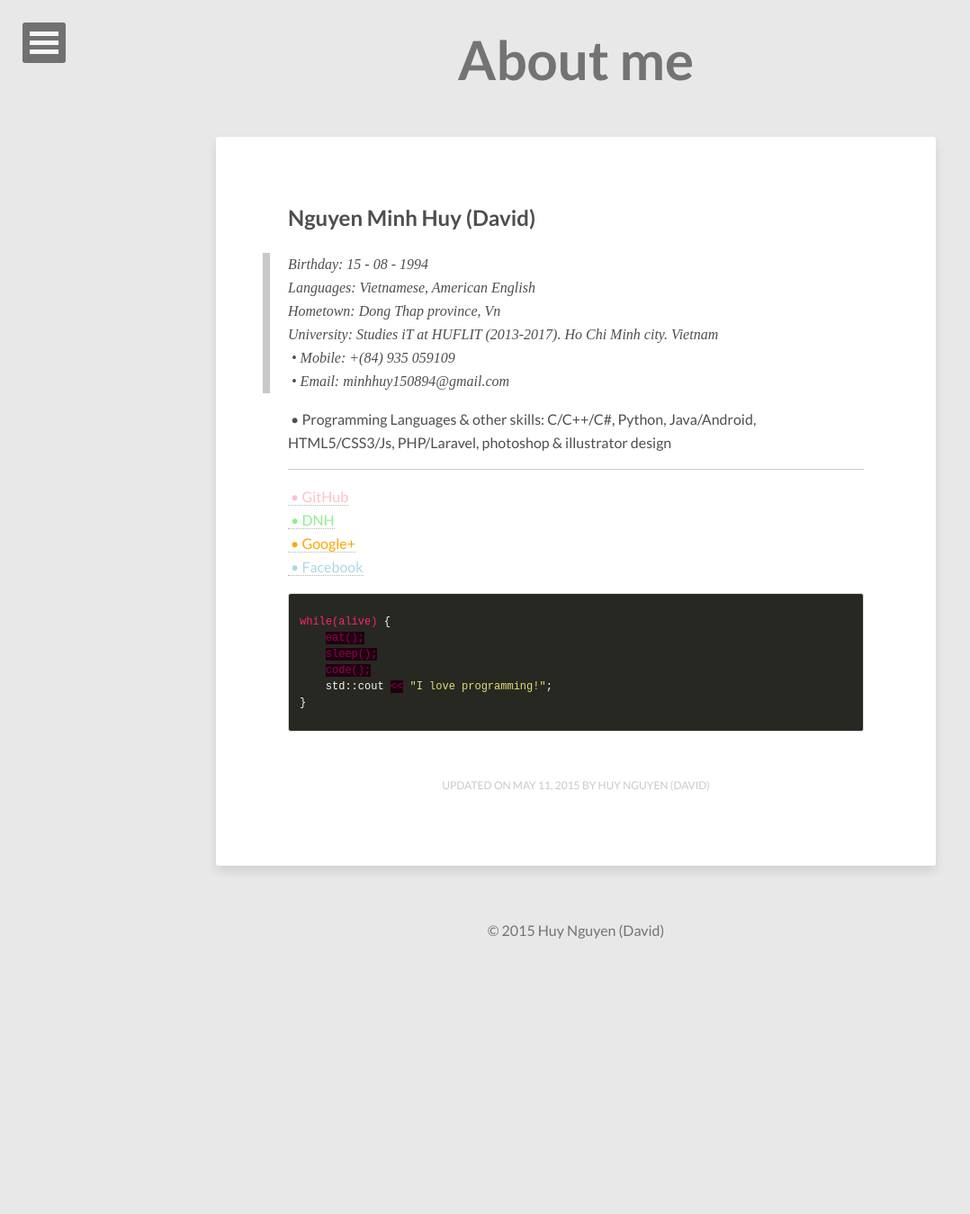
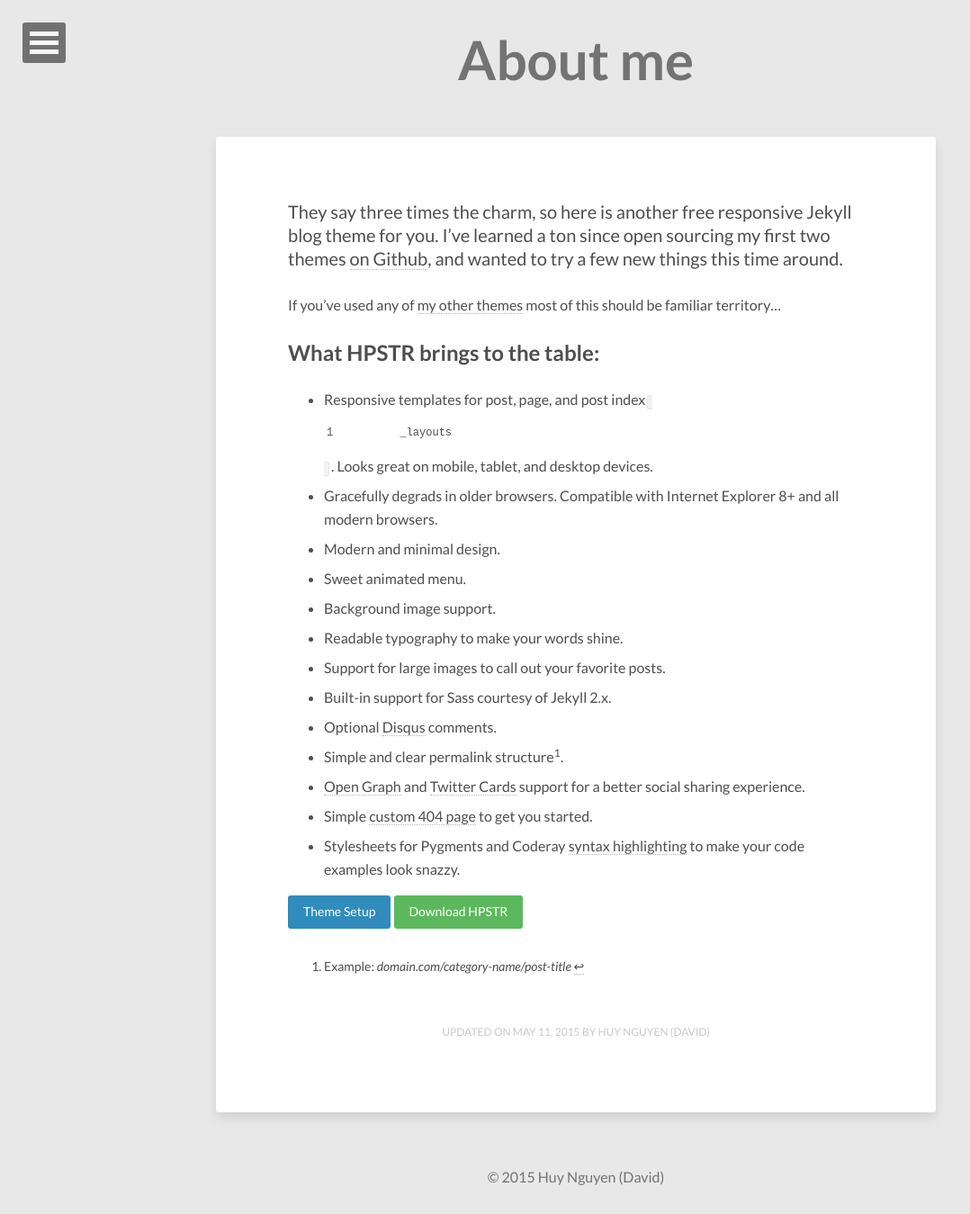
Before and after one commit to vareisen/vareisen.github.io, a Jekyll site: the page built from about/index.md, in a window 1280 px wide. Shown: the whole page at 90% size, without its empty margins (0-1078 px from the left). Built offline with Jekyll 4.4.1, drawn with Linux system fonts in a browser that asks for light colours; nearby versions of some CDN libraries; before the commit the page ends 1075 px from its top, so only the background shows below that.

Commit message:
Update index.md

```diff
--- a/about/index.md
+++ b/about/index.md
@@ -1,29 +1,31 @@
 ---
 layout: page
 title: About me
+image:
 comments: false
 modified: 2015-05-11
 ---
-<h2>Nguyen Minh Huy (David)</h2>
-> Birthday: 15 - 08 - 1994<br>
-> Languages: Vietnamese, American English<br>
-> Hometown: Dong Thap province, Vn<br>
-> University: Studies iT at HUFLIT (2013-2017). Ho Chi Minh city. Vietnam<br>
-&nbsp;&bull;&nbsp;Mobile: +(84) 935 059109<br>
-&nbsp;&bull;&nbsp;Email: minhhuy150894@gmail.com<br>
 
-&nbsp;&bull;&nbsp;Programming Languages & other skills: C/C++/C#, Python, Java/Android, HTML5/CSS3/Js, PHP/Laravel, photoshop & illustrator design<br>
-<hr>
-<a href="http://github.com/minhhuy150894"><font color="pink">&nbsp;&bull;&nbsp;GitHub</font></a><br>
-<a href="http://daynhauhoc.com/users/david15894"><font color="lightgreen">&nbsp;&bull;&nbsp;DNH</font></a><br>
-<a href="https://plus.google.com/u/0/+HuyNguyenMinhStormChaser"><font color="orange">&nbsp;&bull;&nbsp;Google+</font></a><br>
-<a href="http://www.facebook.com/david15894"><font color="lightblue">&nbsp;&bull;&nbsp;Facebook</font></a>
-<br>
-{% highlight css %}
-while(alive) {
-    eat();
-    sleep();
-    code();
-    std::cout << "I love programming!";
-}
-{% endhighlight %}
+They say three times the charm, so here is another free responsive Jekyll blog theme for you. I've learned a ton since open sourcing my first two themes [on Github](http://github.com/mmistakes), and wanted to try a few new things this time around.
+
+If you've used any of [my other themes](http://mademistakes.com/work/jekyll-themes/) most of this should be familiar territory...
+
+## What HPSTR brings to the table:
+
+* Responsive templates for post, page, and post index `_layouts`. Looks great on mobile, tablet, and desktop devices.
+* Gracefully degrads in older browsers. Compatible with Internet Explorer 8+ and all modern browsers.
+* Modern and minimal design.
+* Sweet animated menu.
+* Background image support.
+* Readable typography to make your words shine.
+* Support for large images to call out your favorite posts.
+* Built-in support for Sass courtesy of Jekyll 2.x.
+* Optional [Disqus](http://disqus.com) comments.
+* Simple and clear permalink structure[^1].
+* [Open Graph](https://developers.facebook.com/docs/opengraph/) and [Twitter Cards](https://dev.twitter.com/docs/cards) support for a better social sharing experience.
+* Simple [custom 404 page]({{ site.url }}/404.html) to get you started.
+* Stylesheets for Pygments and Coderay [syntax highlighting]({{ site.url }}/code-highlighting-post/) to make your code examples look snazzy.
+
+<div markdown="0"><a href="{{ site.url }}/theme-setup/" class="btn btn-info">Theme Setup</a> <a href="https://github.com/mmistakes/hpstr-jekyll-theme" class="btn btn-success">Download HPSTR</a></div>
+
+[^1]: Example: *domain.com/category-name/post-title*
```
